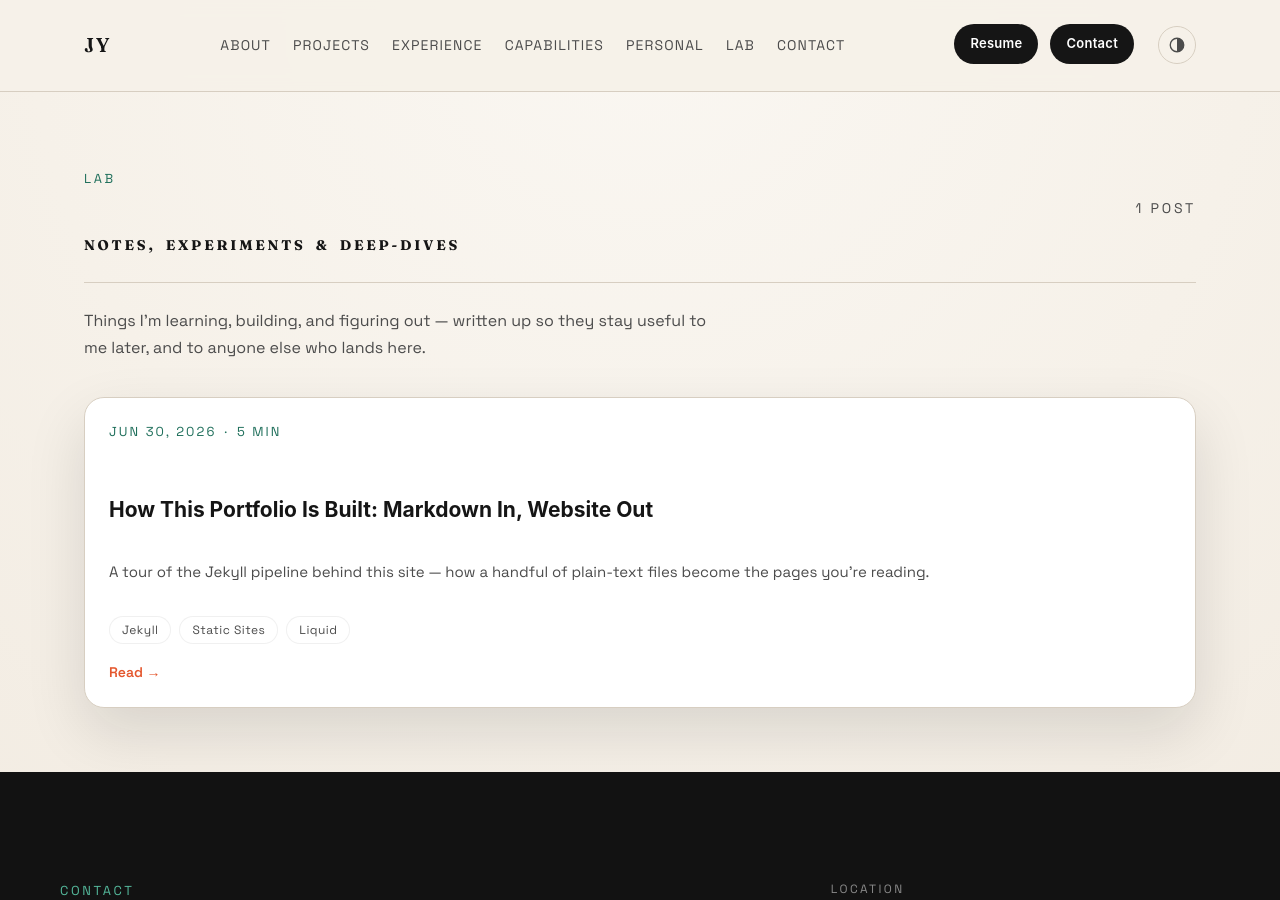
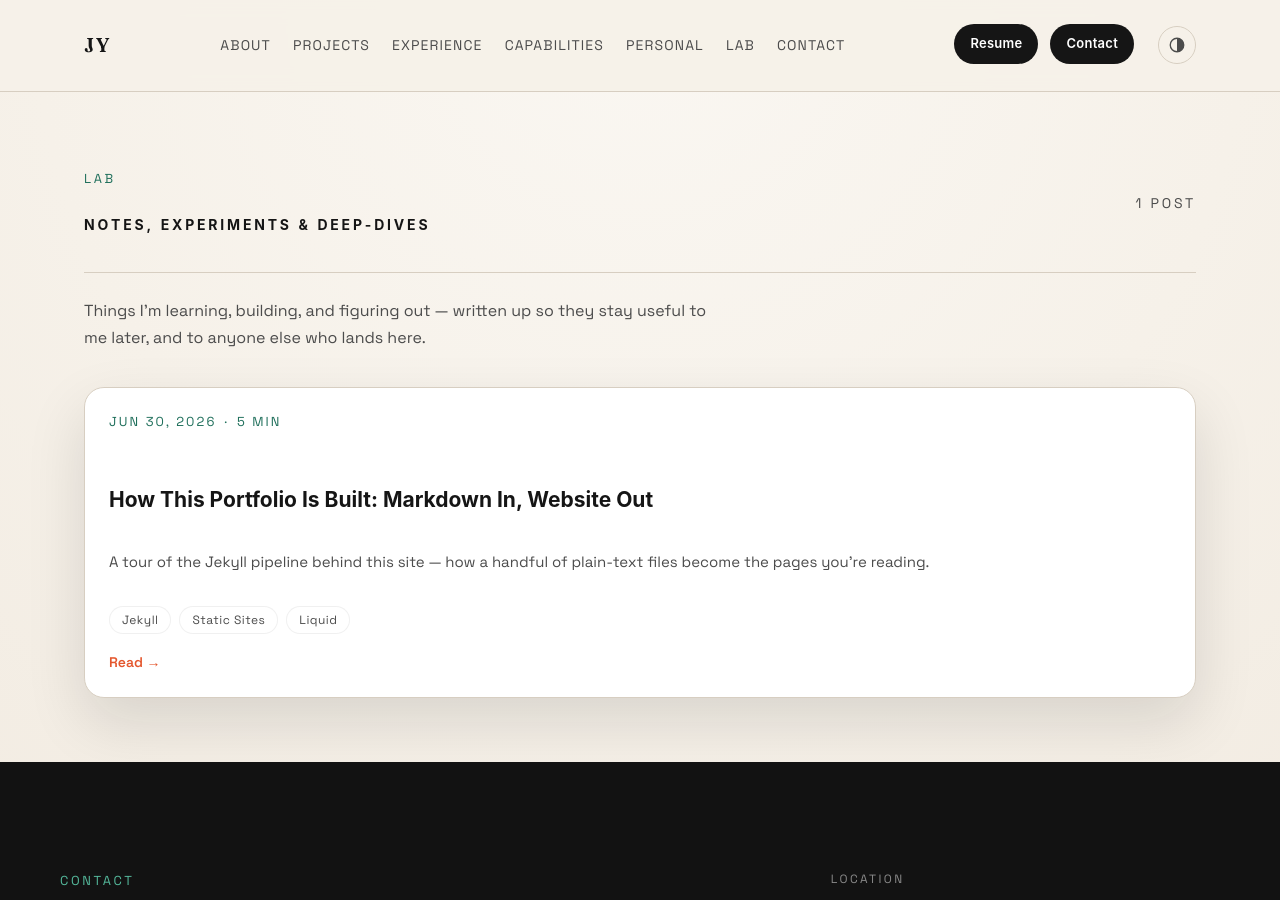
Before and after one commit to Jihaoyb/jihaoyb.github.io, a Jekyll site: the page built from _pages/lab.md, in a window 1280 px wide and 900 px high. Built offline with Jekyll 4.4.1, drawn with Linux system fonts in a browser that asks for light colours.

Commit message:
refactor(lab): shared lab-card include; h1 headings on index pages
- Extract the post card markup (duplicated between /lab/ and the
  homepage Lab preview) into _includes/portfolio/lab-card.html; card
  excerpts are now stripped + truncated so a long auto-excerpt cannot
  blow up the card, and the tags guard handles Liquid's truthy empty
  array.
- /lab/ and /projects/ had no h1 (started at h2); promote their
  section-title headings. Matching style lands in the next commit.

Co-Authored-By: Claude Opus 4.8 <noreply@anthropic.com>

```diff
--- /dev/null
+++ b/_includes/portfolio/lab-card.html
@@ -0,0 +1,14 @@
+{% comment %}
+One Lab post card — used by the /lab/ index and the homepage Lab preview.
+Usage: {% include portfolio/lab-card.html post=post %}
+{% endcomment %}
+<a class="lab-card card-animate" href="{{ include.post.url }}">
+  <div class="lab-card__meta">
+    <span>{{ include.post.date | date: "%b %-d, %Y" }}</span>
+    {% if include.post.minutes %}<span aria-hidden="true">·</span><span>{{ include.post.minutes }} min</span>{% endif %}
+  </div>
+  <h3 class="lab-card__title">{{ include.post.title }}</h3>
+  <p class="lab-card__excerpt">{{ include.post.excerpt | strip_html | strip | truncate: 170 }}</p>
+  {% if include.post.tags and include.post.tags != empty %}<ul class="lab-tags">{% for tag in include.post.tags %}<li class="lab-tag">{{ tag }}</li>{% endfor %}</ul>{% endif %}
+  <span class="lab-card__more">Read →</span>
+</a>
--- a/_pages/lab.md
+++ b/_pages/lab.md
@@ -9,7 +9,7 @@ author_profile: false
   <div class="section-title">
     <div>
       <p class="eyebrow">Lab</p>
-      <h2 class="heading-animate">Notes, experiments &amp; deep-dives</h2>
+      <h1 class="heading-animate">Notes, experiments &amp; deep-dives</h1>
     </div>
     <span>{{ site.learning | size }} {% if site.learning.size == 1 %}post{% else %}posts{% endif %}</span>
   </div>
@@ -17,16 +17,7 @@ author_profile: false
   <div class="lab-grid">
     {% assign posts = site.learning | sort: "date" | reverse %}
     {% for post in posts %}
-      <a class="lab-card card-animate" href="{{ post.url }}">
-        <div class="lab-card__meta">
-          <span>{{ post.date | date: "%b %-d, %Y" }}</span>
-          {% if post.minutes %}<span aria-hidden="true">·</span><span>{{ post.minutes }} min</span>{% endif %}
-        </div>
-        <h3 class="lab-card__title">{{ post.title }}</h3>
-        <p class="lab-card__excerpt">{{ post.excerpt }}</p>
-        {% if post.tags %}<ul class="lab-tags">{% for tag in post.tags %}<li class="lab-tag">{{ tag }}</li>{% endfor %}</ul>{% endif %}
-        <span class="lab-card__more">Read →</span>
-      </a>
+      {% include portfolio/lab-card.html post=post %}
     {% endfor %}
   </div>
 </section>
```
Also changed, not shown: _pages/about.md (+1 -10 lines), _pages/projects.md (+1 -1 lines).
